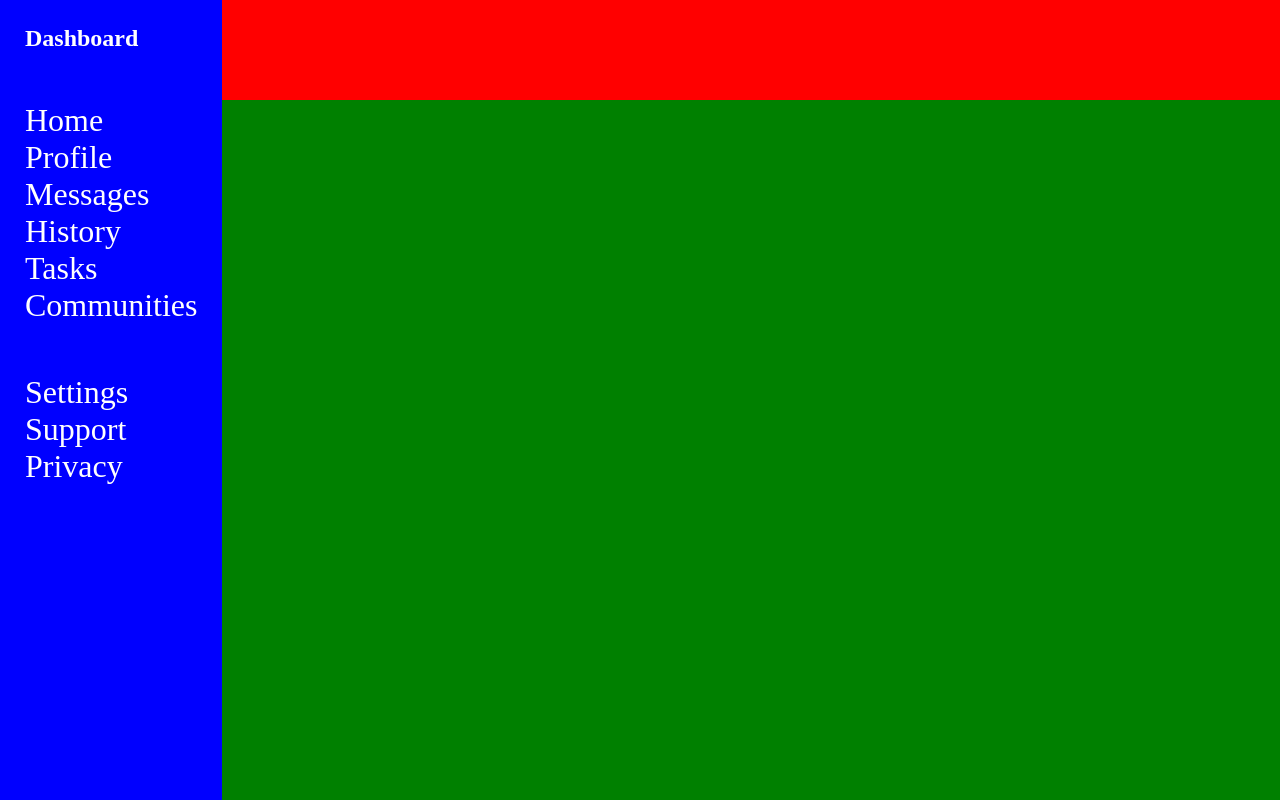
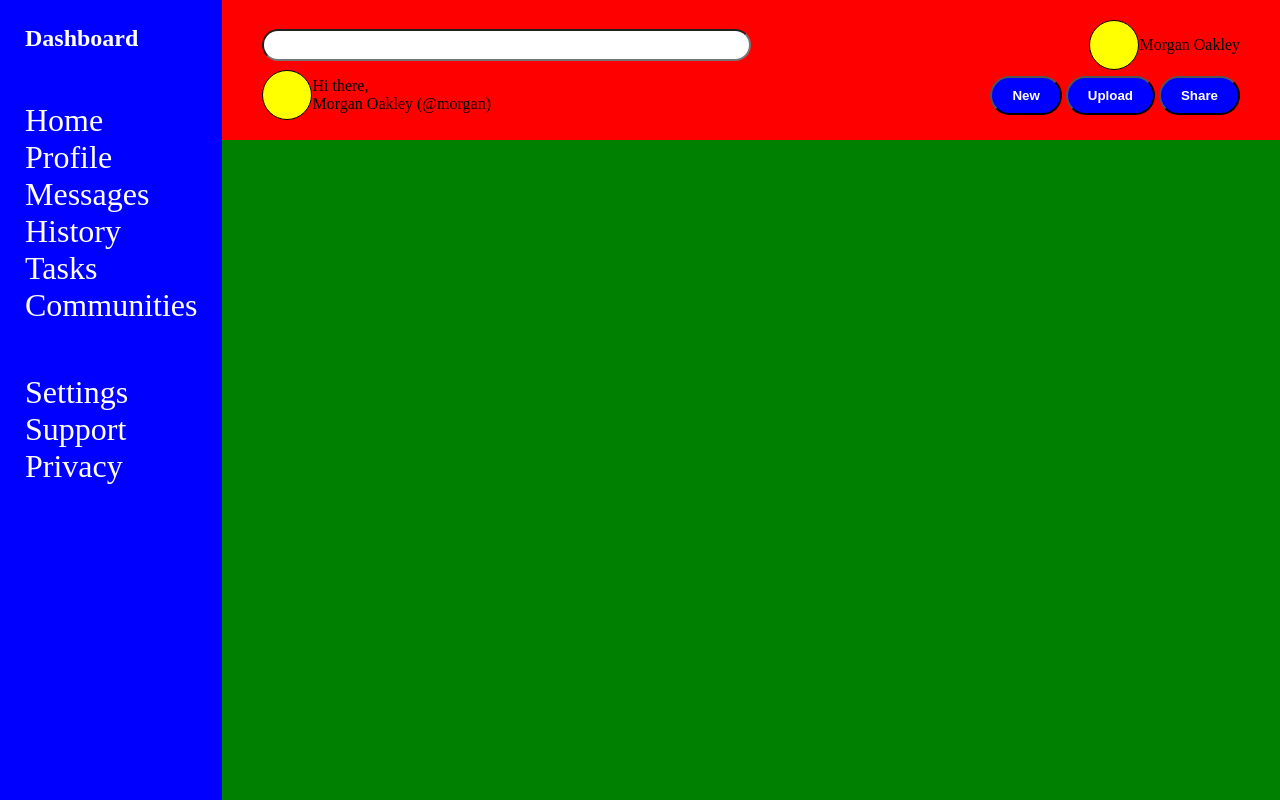
Before and after one commit to ArseneBerod/odin-admin-dashboard, a plain HTML site: page index.html in a window 1280 px wide. Drawn offline with Linux system fonts and the light colour scheme.

Commit message:
Add content and basic styling to the header

```diff
--- a/css/style.css
+++ b/css/style.css
@@ -31,9 +31,39 @@ header {
 	grid-column: 2 / 3;
 	grid-row: 1 / 2;
 	background-color: red;
+	padding: 20px 40px;
 }
 
+header .top,
+header .bottom,
+.user-profile {
+	display: flex;
+	justify-content: space-between;
+	align-items: center;
+}
 
+input[type=search] {
+	min-width: 50%;
+	height: 2rem;
+	padding: 0px 20px;
+	border-radius: 20px;
+}
+
+header .user-profile-picture {
+	width: 50px;
+	height: 50px;
+	border: 1px solid black;
+	background-color: yellow;
+	border-radius: 50%;
+}
+
+.user-controls button {
+	color: white;
+	background-color: blue;
+	padding: 10px 20px;
+	border-radius: 20px;
+	font-weight: bold;
+}
 main {
 	min-height: 100%;
 	grid-column: 2 / 3;
--- a/index.html
+++ b/index.html
@@ -24,6 +24,29 @@
 			</ul>
 		</nav>
 		<header class="header">
+			<div class="top">
+				<input type="search" name="search">
+				<div class="user-profile">
+					<div class="user-profile-picture"></div>
+					<div class="username">Morgan Oakley</div>
+				</div>
+			</div>
+			<div class="bottom">
+				<div class="user-profile">
+					<div class="user-profile-picture"></div>
+					<div>
+					<div class="user-greetings">
+						Hi there,
+					</div>
+					<div class="username-tag">Morgan Oakley (@morgan)</div>
+					</div>
+				</div>
+				<div class="user-controls">
+					<button type="button">New</button>
+					<button type="button">Upload</button>
+					<button type="button">Share</button>
+				</div>
+			</div>
 		</header>
 		<main>
 		</main>
```
